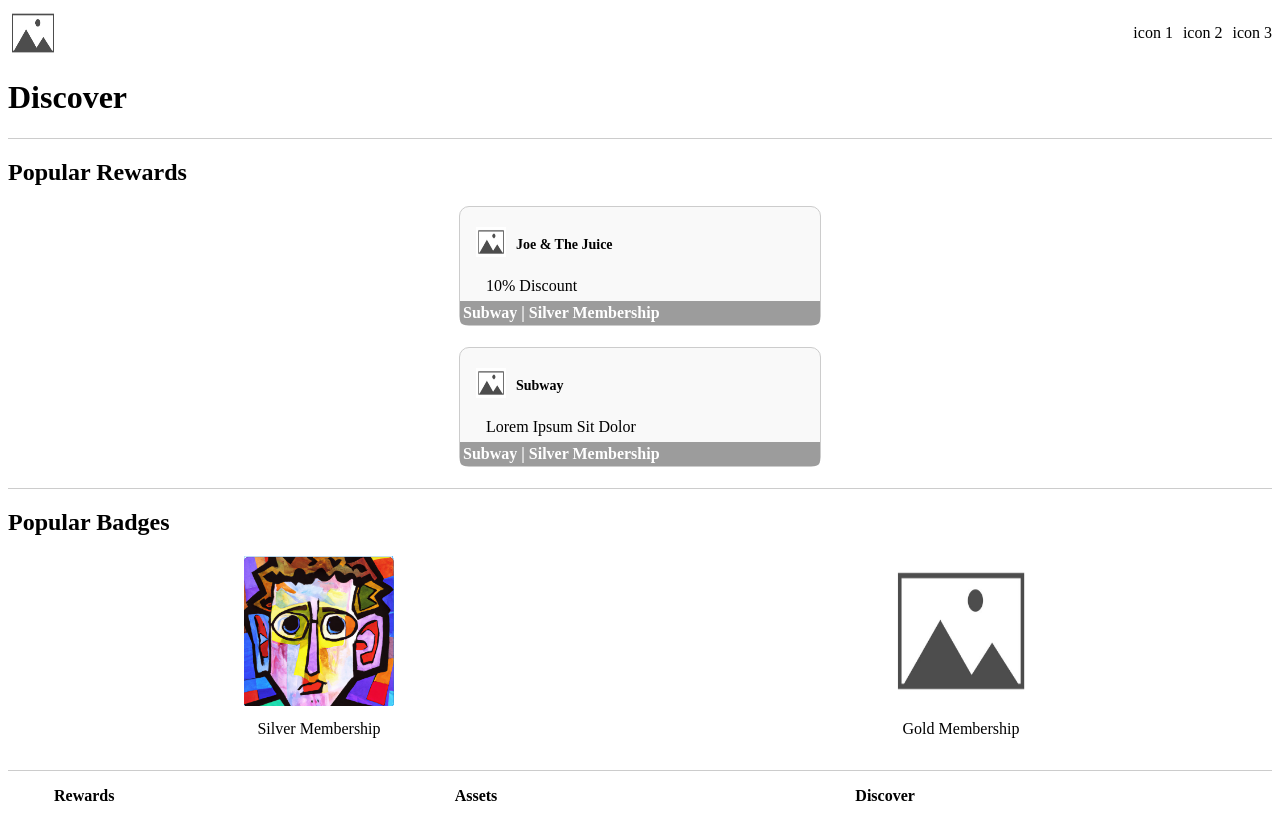
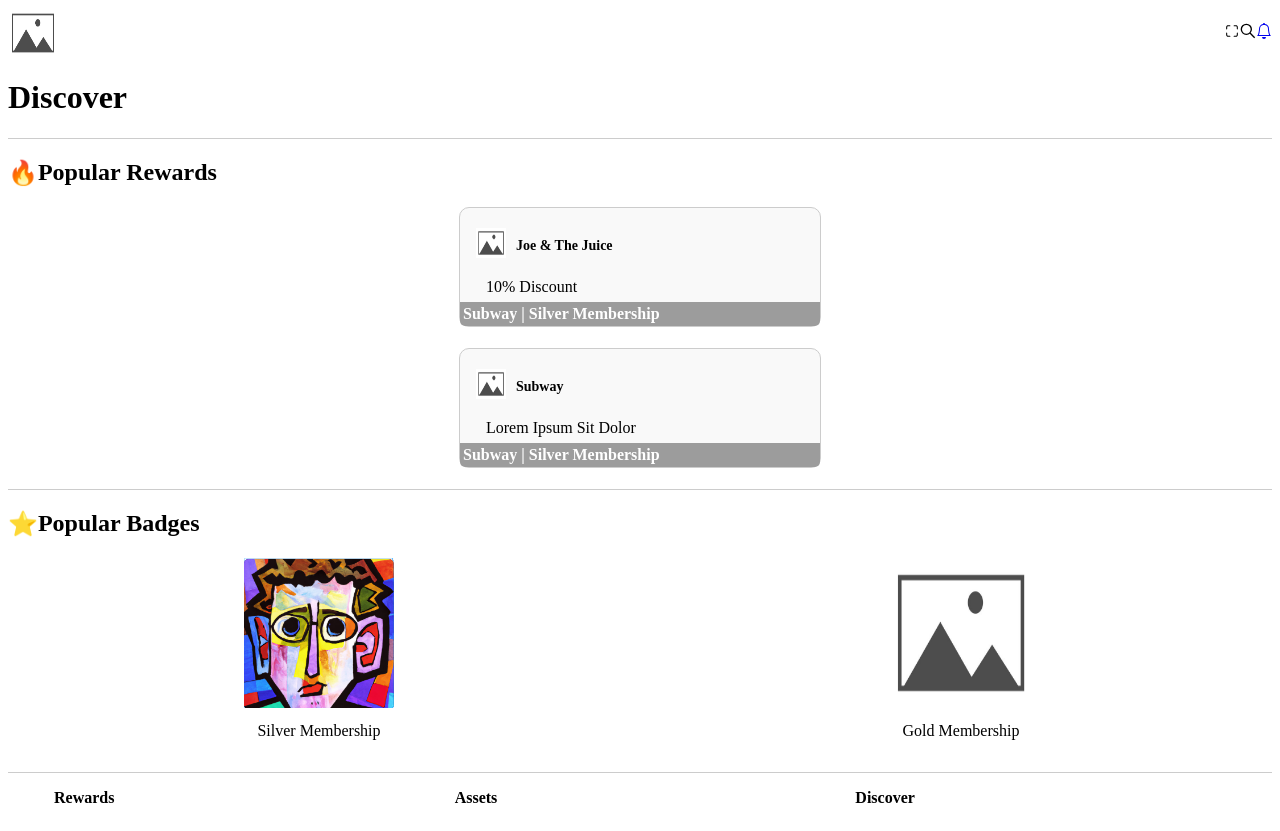
Before and after one commit to lilymkrtchyan/builders, a Next.js app: page /discover in a window 1280 px wide. Built offline with nearby package versions, Linux system fonts and the light colour scheme.

Commit message:
assets, discover, linked notification

```diff
--- a/package.json
+++ b/package.json
@@ -7,7 +7,8 @@
     "next": "^13.4.4",
     "react": "^18.2.0",
     "react-dom": "^18.2.0",
-    "react-router-dom": "^6.11.2",
+    "react-icons": "^4.9.0",
+    "react-router-dom": "^6.12.0",
     "typescript": "^5.1.3"
   },
   "scripts": {
--- a/pages/discover.js
+++ b/pages/discover.js
@@ -19,7 +19,10 @@ function Discover() {
         <h1>Discover</h1>
         <div className="separator"></div>
 
-        <h2>Popular Rewards</h2>
+        <div className='popular-rewards-heading'>
+            <h2>🔥</h2>
+            <h2>Popular Rewards</h2>
+        </div>
         <div className="discounts-container">
           {discounts.map(discount => (
             <div className="discount-banner" key={discount.id}>
@@ -38,7 +41,10 @@ function Discover() {
 
         <div className="separator"></div>
 
+    <div className='popular-budges-heading'>
+        <h2>⭐</h2>
         <h2>Popular Badges</h2>
+    </div>
             <div className="badge-container">
                 {badges.map(badge => (
                     <div className="badge-item" key={badge.id}>
--- a/pages/header.js
+++ b/pages/header.js
@@ -1,12 +1,23 @@
+import { FaBox, FaSearch, FaBell } from 'react-icons/fa';
+import { GrSearch } from 'react-icons/gr';
+import { BsBell } from 'react-icons/bs';
+// import { Link } from 'react-router-dom';
+import { RxCorners } from 'react-icons/rx';
+
+
 export default function Header() {
+
+
     return  (
 <header>
         <img className="profile-pic" src="assets/placeholder-image.jpg" alt="Placeholder" />
 
         <div className="icons">
-          <p>icon 1</p>
-          <p>icon 2</p>
-          <p>icon 3</p>
+
+                <RxCorners />
+                <GrSearch />
+                <a href="/notification"><BsBell /></a>
+
         </div>
 </header>
     );
--- /dev/null
+++ b/pages/notification.js
@@ -0,0 +1,5 @@
+export default function Notifications() {
+    return(
+        <h1>Notifications</h1>
+    );
+}
--- a/styles/style.css
+++ b/styles/style.css
@@ -204,3 +204,15 @@
   .badge-title {
     margin-top: 10px;
   }
+
+  .popular-rewards-heading{
+    display: flex;
+    flex-direction: row;
+    align-items: center;
+  }
+
+  .popular-budges-heading{
+    display: flex;
+    flex-direction: row;
+    align-items: center;
+  }
```
Also changed, not shown: pages/_app.js (+7 -2 lines), pages/index.js (+5 -9 lines).
